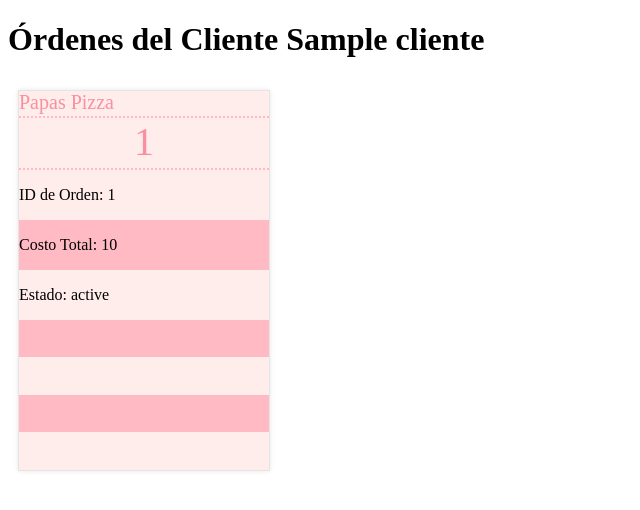
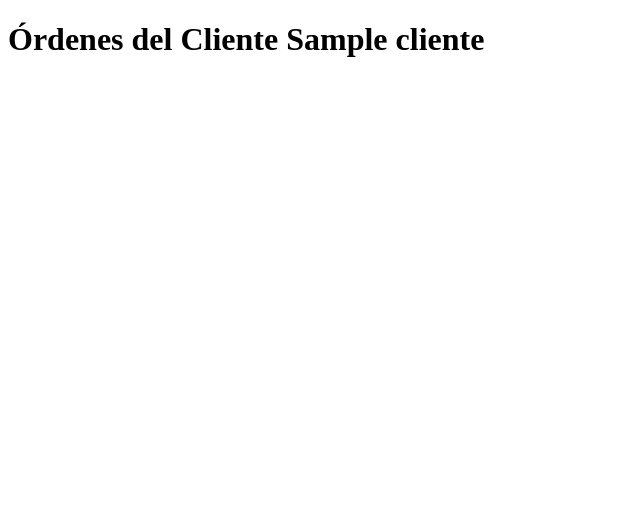
Before and after one commit to AilenGangale/LosProsciutto, a Flask app: page /clientes/1/ordenes in a window 1280 px wide. Shown: the top 510 px of the page, without its empty margins (0-640 px from the left). Run offline with Flask 3, Linux system fonts and the light colour scheme; tables that the repository leaves empty hold one stand-in row (values such as "Sample post"); some libraries are stand-ins or nearby versions.

Commit message:
Se eliminaron cosas en el body que moví al script

```diff
--- a/Frontend/templates/ordenes.html
+++ b/Frontend/templates/ordenes.html
@@ -53,34 +53,11 @@
     </style>
 </head>
 <body>
-
-
-
     <div class="container">
         <h1>Órdenes del Cliente {{cliente.nombre}}</h1>
-        <div class="fichas-container">
-            {% if ordenes %}
-                {% for orden in ordenes %}
-                    <div class="ficha">
-                        <div class="textTitulo">Papas Pizza</div>
-                        <div class="numeroOrden">{{ orden.id }}</div>
-                        <div class="barras">
-                            <div class="blanca"><p>ID de Orden: {{ orden.pizza_id }}</p></div>
-                            <div class="rosa"><p>Costo Total: {{ orden.costo_total }}</p></div>
-                            <div class="blanca"><p>Estado: {{ orden.estado }}</p></div>
-                            <div class="rosa"></div>
-                            <div class="blanca"></div>
-                            <div class="rosa"></div>
-                            <div class="blanca"></div>
-                        </div>
-                    </div>
-                {% endfor %}
-            {% else %}
-                <p>No hay órdenes para este cliente.</p>
-            {% endif %}
+        <div class="fichas-container" id="fichas-container">
+            <!-- Acá estarían las órdenes -->
         </div>
-    </div>
-
     </div>
 
     <script>
@@ -141,8 +118,6 @@
         // Cargar las órdenes del cliente
         cargar_ordenes_cliente(cliente_id);
     </script>
-
-
 </body>
 </html>
 
```
